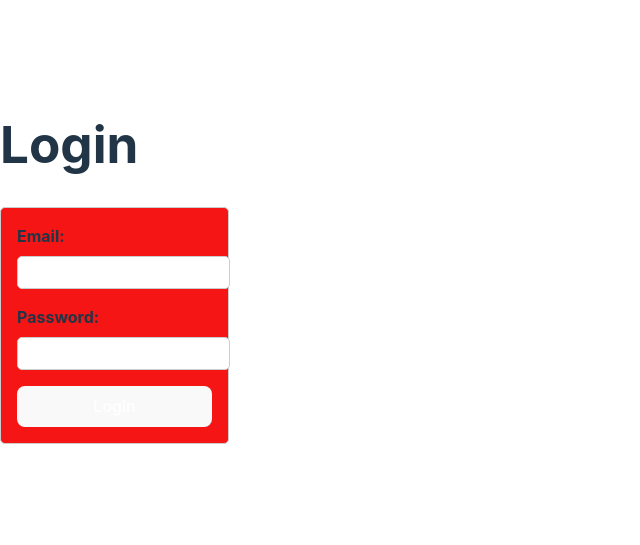
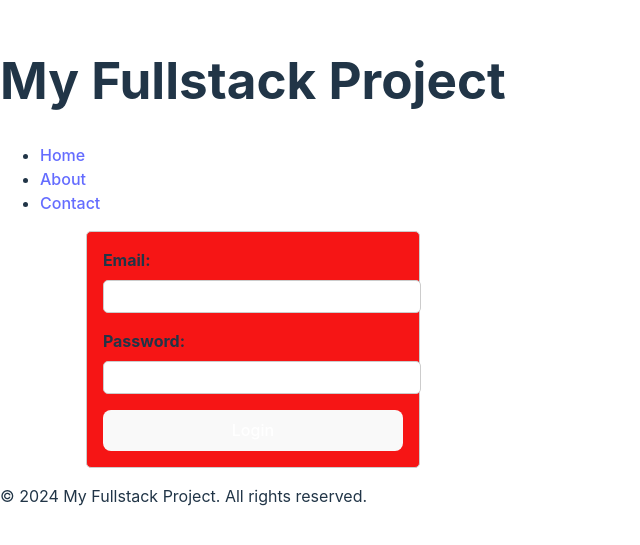
Before and after one commit to Arasu-j/first-react-project, a React (Vite) app in the folder arasuapp/: page / in a window 1280 px wide. Shown: the part 121-666 px from the top of the page, without its empty margins (0-640 px from the left). Built offline with nearby package versions, Linux system fonts and the light colour scheme.

Commit message:
Added Header and Footer components and updated App.jsx

```diff
--- a/arasuapp/src/App.jsx
+++ b/arasuapp/src/App.jsx
@@ -1,11 +1,16 @@
 import React from 'react';
+import Header from './components/header';
+import Footer from './components/Footer';
 import LoginForm from './components/loginform';
 
 function App() {
   return (
     <div>
-      <h1>Login</h1>
-      <LoginForm />
+      <Header />
+      <main>
+        <LoginForm />
+      </main>
+      <Footer />
     </div>
   );
 }
--- /dev/null
+++ b/arasuapp/src/components/Footer.jsx
@@ -0,0 +1,11 @@
+import React from 'react';
+
+const Footer = () => {
+  return (
+    <footer>
+      <p>&copy; 2024 My Fullstack Project. All rights reserved.</p>
+    </footer>
+  );
+};
+
+export default Footer;
--- /dev/null
+++ b/arasuapp/src/components/Header.jsx
@@ -0,0 +1,18 @@
+import React from 'react';
+
+const Header = () => {
+  return (
+    <header>
+      <h1>My Fullstack Project</h1>
+      <nav>
+        <ul>
+          <li><a href="/">Home</a></li>
+          <li><a href="/about">About</a></li>
+          <li><a href="/contact">Contact</a></li>
+        </ul>
+      </nav>
+    </header>
+  );
+};
+
+export default Header;
```
